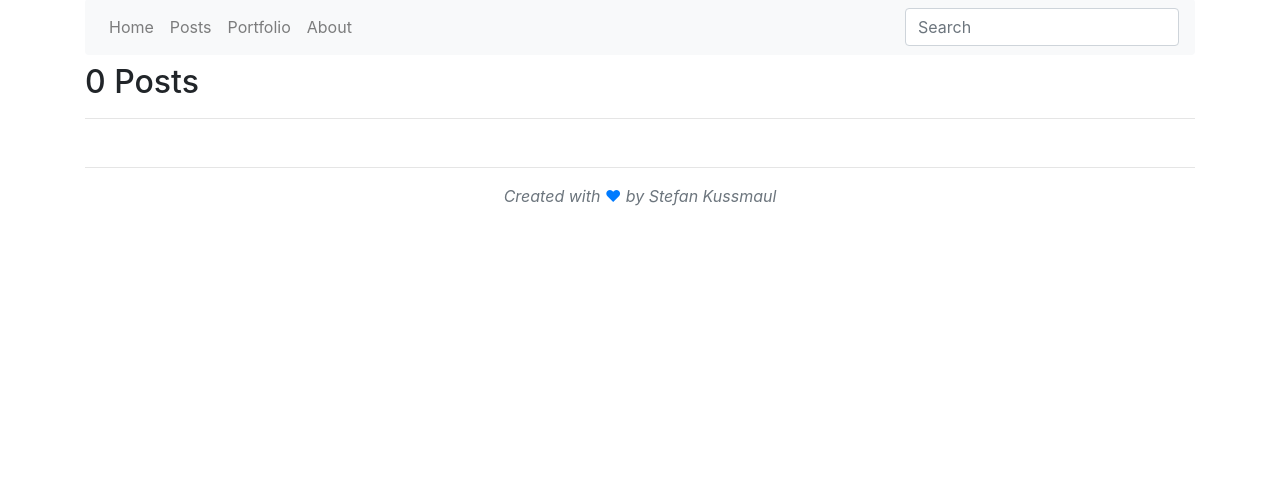
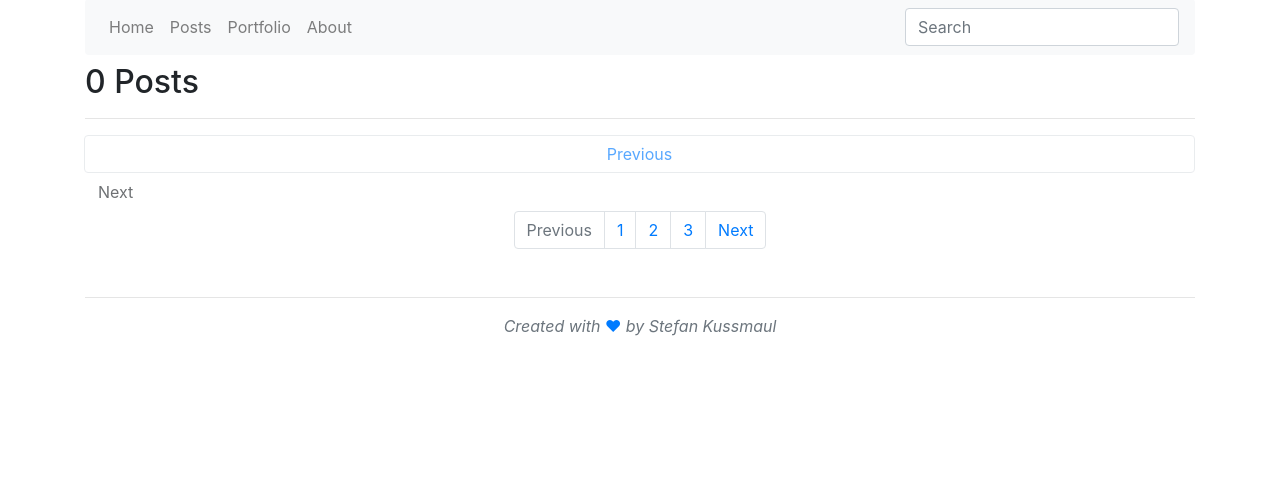
Before and after one commit to Stefan4472/Stefans-Blog, a Flask app: page /posts in a window 1280 px wide. Shown: the part 250-739 px from the top of the page. Run offline with Flask 2, Linux system fonts and the light colour scheme; data that the repository does not hold is empty; some libraries are stand-ins or nearby versions.

Commit message:
"Posts" page pagination (#12)

```diff
--- a/flaskr/templates/blog/posts.html
+++ b/flaskr/templates/blog/posts.html
@@ -1,10 +1,38 @@
 {% extends "blog/base_template.html" %}
 {% import "blog/macros.html" as macros %}
-
+<!--Note: `posts` is expected to be a Pagination result-->
 {% block content %}
-<h2>{{ posts|length }} Post{% if posts|length != 1 %}s{% endif %}</h2>
+<h2>{{ posts.items|length }} Post{% if posts.items|length != 1 %}s{% endif %}</h2>
 <hr/>
-{% for post in posts %}
+{% for post in posts.items %}
     {{ macros.post_widget(post) }}
 {% endfor %}
+
+{#    https://stackoverflow.com/a/57348599 #}
+{% if posts.has_prev %}
+<a class="" href="{{ url_for('blog.posts_page', page=posts.prev_num) }}">Previous</a>
+{% else %}
+<a class="page-link btn disabled" href="#">Previous</a>
+{% endif %}
+
+
+{% if posts.has_next %}
+<a class="" href="{{ url_for('blog.posts_page', page=posts.next_num) }}">Next</a>
+{% else %}
+<a class="btn disabled" href="#">Next</a>
+{% endif %}
+
+    <nav aria-label="Page navigation example">
+  <ul class="pagination justify-content-center">
+    <li class="page-item disabled">
+      <a class="page-link" href="#" tabindex="-1">Previous</a>
+    </li>
+    <li class="page-item"><a class="page-link" href="#">1</a></li>
+    <li class="page-item"><a class="page-link" href="#">2</a></li>
+    <li class="page-item"><a class="page-link" href="#">3</a></li>
+    <li class="page-item">
+      <a class="page-link" href="#">Next</a>
+    </li>
+  </ul>
+</nav>
 {% endblock %}
--- a/flaskr/views.py
+++ b/flaskr/views.py
@@ -34,14 +34,20 @@ def index():
     )
 
 
-@BLUEPRINT.route('/posts')
+@BLUEPRINT.route('/posts', defaults={'page': 1})
+@BLUEPRINT.route('/posts/<int:page>', methods=['GET'])
 @logged_visit
-def posts_page():
+def posts_page(page: int = 1):
     """The "posts" page, which displays all posts on the site."""
-    # TODO: PAGINATION, ALLOW FILTERING BY TAGS
+    # Using pagination example from https://stackoverflow.com/a/57348599
+    posts = models.Post.query.paginate(
+        page,
+        flask.current_app.config['PAGINATE_POSTS_PER_PAGE'],
+        error_out=False,
+    )
     return flask.render_template(
         'blog/posts.html',
-        posts=models.Post.query.all(),
+        posts=posts,
     )
 
 
```
Also changed, not shown: flaskr/config.py (+5 -4 lines).
